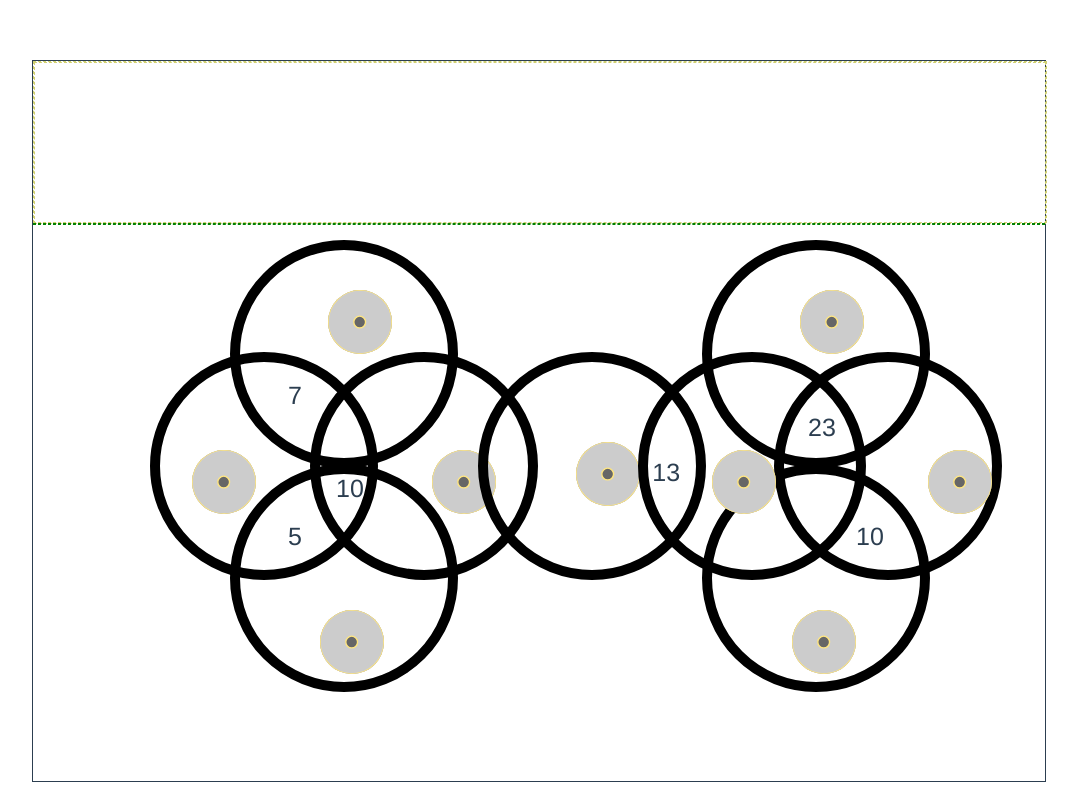
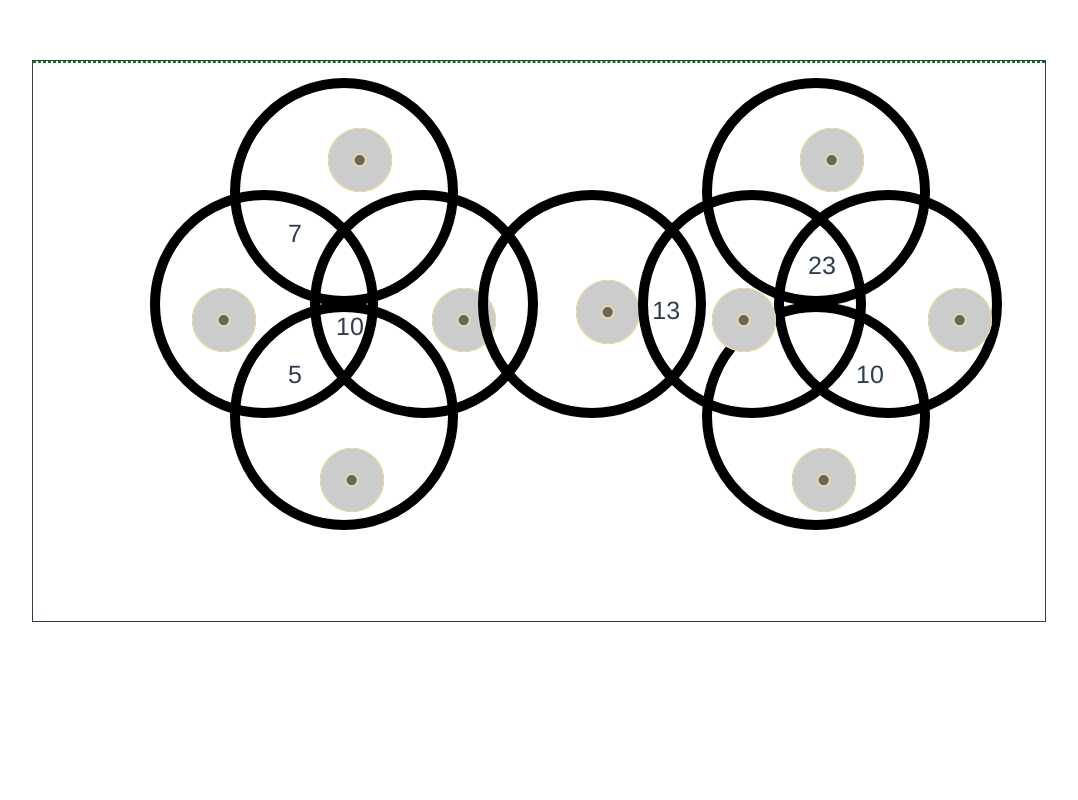
Before and after one commit to Dana94/venn-diagram-puzzle, a Vue app: page / in a window 1280 px wide. Shown: the whole page, without its empty margins (101-1179 px from the left). Built offline with nearby package versions, Linux system fonts and the light colour scheme.

Commit message:
Experiment with GreenSock

```diff
--- a/src/App.vue
+++ b/src/App.vue
@@ -1,9 +1,9 @@
 <template>
   <div id="app">
-    <div class="container">
-      <div class="numbers-container">
-        <Board />
-      </div>
+    <div id="container">
+      <!-- <div class="numbers-container"> -->
+        <!-- <Board /> -->
+      <!-- </div> -->
       <div class="puzzle-container">
         <Discs />
       </div>
@@ -13,13 +13,13 @@
 
 <script>
 import Discs from './components/Board/Discs.vue'
-import Board from './components/Numbers/Board.vue';
+// import Board from './components/Numbers/Board.vue';
 
 export default {
   name: 'App',
   components: {
     Discs,
-    Board
+    // Board
   }
 }
 </script>
@@ -33,12 +33,12 @@ export default {
   color: #2c3e50;
   margin-top: 60px;
 }
-.container {
+#container {
   display: flex;
   flex-direction: row-reverse;
   width: 80%;
   margin: 0 auto;
-  height: 90vh;
+  height: 70vh;
   border: 1px solid;
 }
 .puzzle-container {
@@ -54,7 +54,7 @@ export default {
   border: 1px dashed #d0d072;
 }
 @media (min-width: 768px) {
-  .container {
+  #container {
     display: flex;
     flex-direction: column;
   }
@@ -66,8 +66,8 @@ export default {
 
   }
 
-  .numbers-container {
+  /* .numbers-container {
     height: 10rem;
-  }
+  } */
 }
 </style>
--- a/src/components/Board/Discs.vue
+++ b/src/components/Board/Discs.vue
@@ -57,8 +57,8 @@
 <script>
 export default {
   name: "",
-  props: {
-    msg: String
+  mounted() {
+    // console.log(document.getElementsByClassName('cap')[0].getBoundingClientRect())
   }
 };
 </script>
--- a/src/components/Numbers/Board.vue
+++ b/src/components/Numbers/Board.vue
@@ -1,25 +1,28 @@
 <template>
-    <div class="numbers-container">
-        <!-- <Number v-for="i in 9" :key="i.id" :value="i"/> -->
+    <div id="numbers-container">
+        <Number v-for="i in 1" :key="i.id" :value="i"/>
     </div>
 </template>
 
 <script>
-// import Number from './Number.vue';
+import Number from './Number.vue';
 export default {
     data () {
         return {
         }
     },
     components: {
-        // Number
+        Number
     }
 }
 </script>
 
 <style>
-.numbers-container {
+#numbers-container {
     display: inline-flex;
     justify-content: center;
+
+    border: 1px dashed black;
+    height: 6rem;
 }
 </style>
--- a/src/components/Numbers/Number.vue
+++ b/src/components/Numbers/Number.vue
@@ -1,19 +1,41 @@
 <template>
-  <div class="number" draggable="true" :value="value">
-    {{value}}
-  </div>
+  <!-- <div class="number-token" :value="value">{{value}}</div> -->
+  <img src="../../assets/token-1.svg" class="number-token" value="value"/>
 </template>
 
 <script>
+import {gsap} from 'gsap';
+import { Draggable } from "gsap/Draggable";
+
+gsap.registerPlugin(Draggable);
+
 export default {
-  props: ['value']
+  props: ['value'],
+  data () {
+    return {
+
+    }
+  },
+  mounted() {
+    // console.log(document.getElementsByClassName('number-token'))
+      Draggable.create(document.getElementsByClassName('number-token'), {
+        bounds: document.getElementById('container'),
+        type: "x,y",
+        liveSnap: {
+            //snaps to the closest point in the array, but only when it's within 15px (new in GSAP 1.20.0 release):
+            points: [{x: -253, y: 545}],
+            radius: 25
+        },
+        onDragEnd: function () {
+          console.log('done', this)
+        }
+      });
+  }
 }
 </script>
 
 <style scoped>
-.number {
-  border: 1px solid black;
-  border-radius: 50%;
+.number-token {
   width: 4rem;
   height: 4rem;
   display: flex;
@@ -22,8 +44,8 @@ export default {
   margin: 0 1rem;
 }
 
-.number:hover,
-.numbe:focus {
+.number-token:hover,
+.number-token:focus {
   cursor: pointer;
 }
 </style>
```
Also changed, not shown: src/assets/logo.png (deleted).
